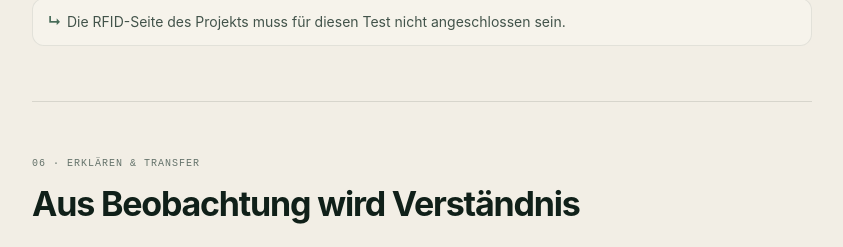
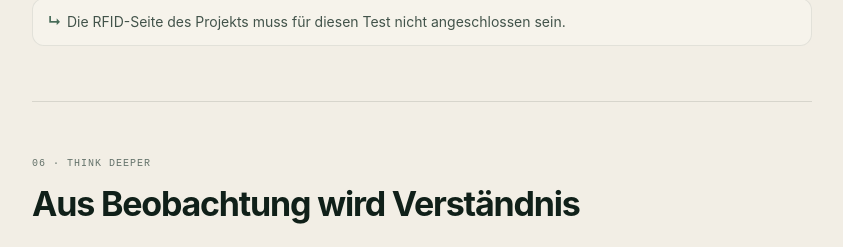
Before and after one commit to dabin134/embedded-lab, a Next.js app: page /projects/rfid-music-player/steps/audio-spotify in a window 1280 px wide. Shown: the part 3718-3965 px from the top of the page, without its empty margins (323-1166 px from the left). Built offline with nearby package versions, Linux system fonts and the light colour scheme.

Commit message:
Separate deep reflection from project transfer

```diff
--- a/app/projects/rfid-music-player/steps/[slug]/page.tsx
+++ b/app/projects/rfid-music-player/steps/[slug]/page.tsx
@@ -131,7 +131,7 @@ export default async function StepPage({ params }: { params: Promise<{ slug: str
         </section>
 
         <section className="lesson-block">
-          <div className="block-label">{codeBlocks.length > 0 ? "06" : "05"} · Erklären & Transfer</div>
+          <div className="block-label">{codeBlocks.length > 0 ? "06" : "05"} · Think Deeper</div>
           <h2>Aus Beobachtung wird Verständnis</h2>
           <div className="question-stack">
             {lesson.reflect.map((item, index) => <div key={item}><span>{String(index + 1).padStart(2, "0")}</span><p>{item}</p></div>)}
```
